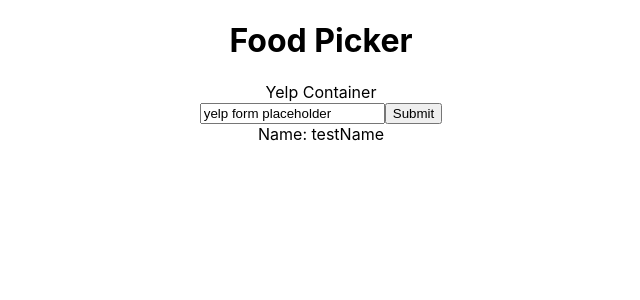
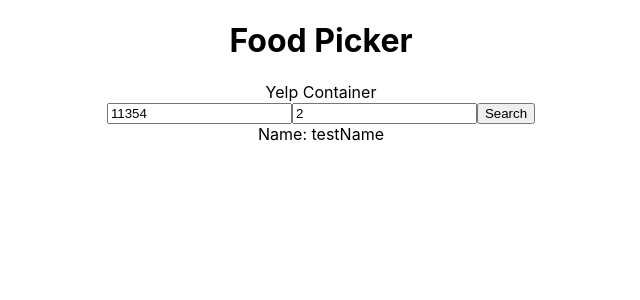
Before and after one commit to NeedsAUsername/food-picker, a React (Create React App) app: page / in a window 1280 px wide. Shown: the top 300 px of the page, without its empty margins (319-959 px from the left). Built offline with nearby package versions, Linux system fonts and the light colour scheme.

Commit message:
creates state for yelp input

```diff
--- a/src/yelp/input.js
+++ b/src/yelp/input.js
@@ -1,11 +1,16 @@
 import React from 'react';
 
 class YelpInput extends React.Component {
+  state = {
+    location: '11354',
+    price: '2'
+  }
   render () {
     return (
       <form>
-        <input type="text" value="yelp form placeholder" />
-        <input type="submit" />
+        <input type="text" value={this.state.location} />
+        <input type="number" value={this.state.price} />
+        <input type="submit" value="Search" />
       </form>
     )
   }
```
